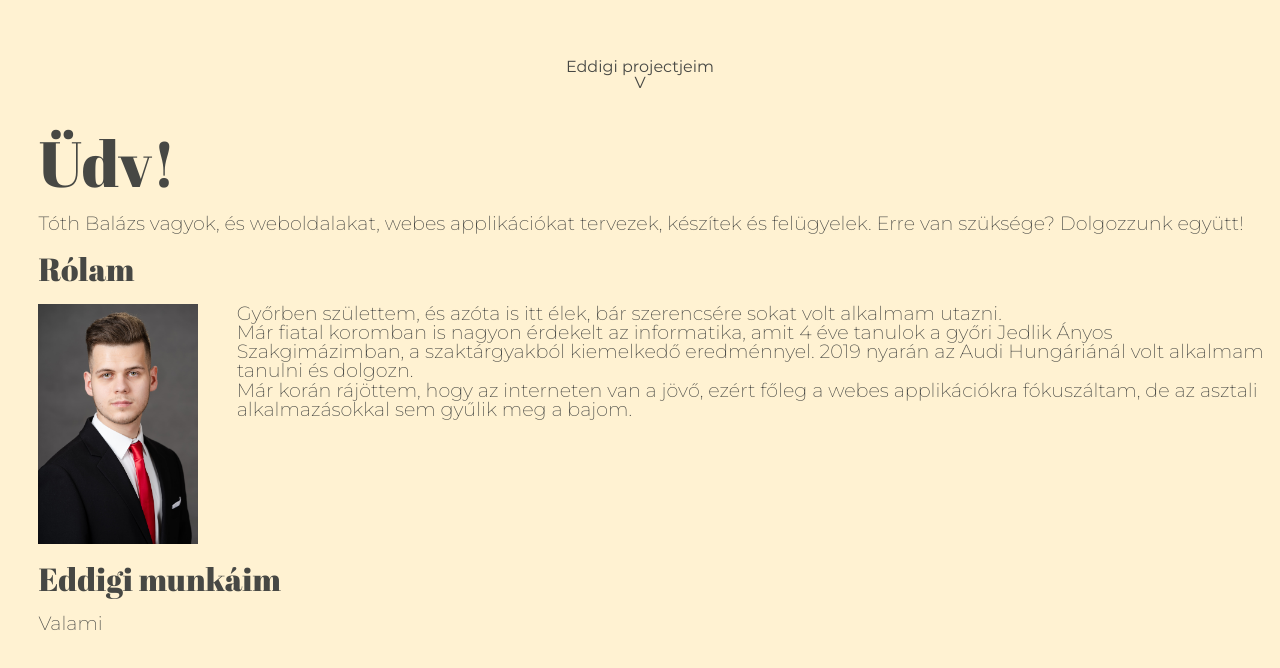
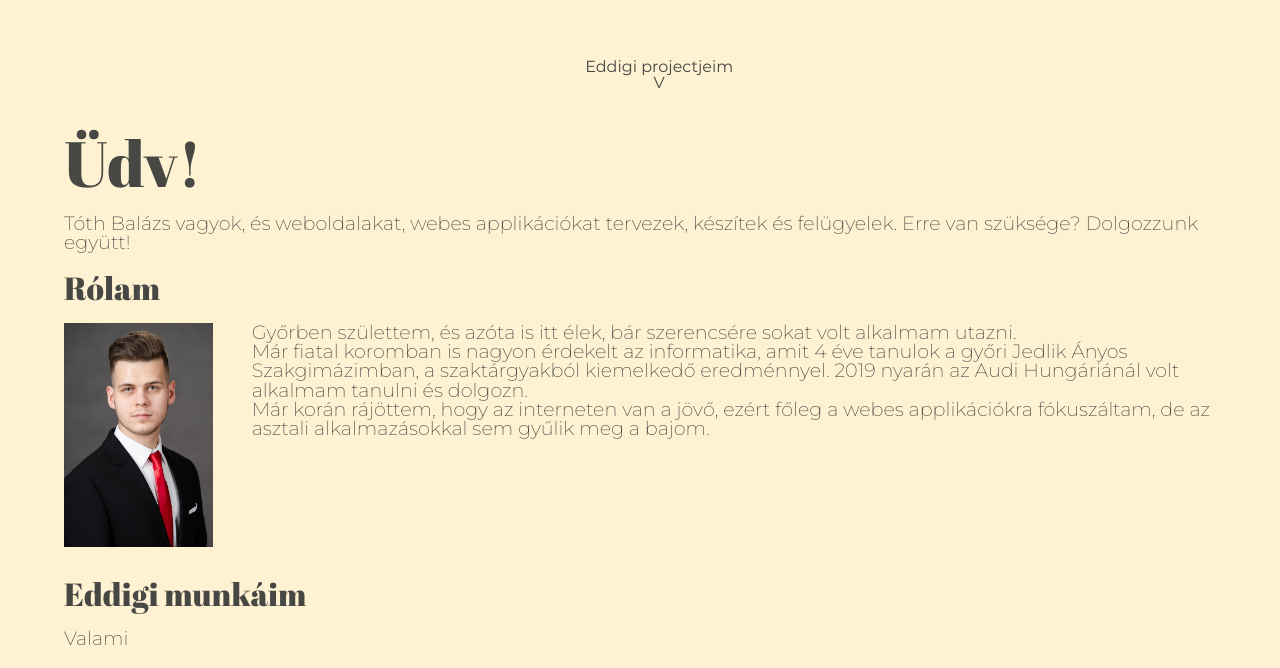
Before and after one commit to hiimbalii/portfolio, a plain HTML site: page PortfolioSite/index.html in a window 1280 px wide. Shown: the part 709-1377 px from the top of the page. Drawn offline with nearby package versions, Linux system fonts and the light colour scheme.

Commit message:
refactor

```diff
--- a/PortfolioSite/style/style.scss
+++ b/PortfolioSite/style/style.scss
@@ -37,7 +37,7 @@ $text-size: 1.2em;
     font-family: $title-font !important;
     font-weight: 300;
     font-size: $title-size;
-    margin-left: 3vw;
+    // margin-left: 3vw;
 }
 
 .hero{
@@ -47,13 +47,13 @@ $text-size: 1.2em;
     flex-direction: column;
     justify-content: space-between;
     align-content: space-between;
-
+    margin-left: 3vw;
     // margin-bottom: 1vh;
 
     .subtitle{
         font-size: $text-size;
         font-weight: 100;
-        margin-left: 3vw;
+        // margin-left: 3vw;
     }
 
     #navigator{
@@ -68,26 +68,28 @@ $text-size: 1.2em;
 .aboutme{
     padding-top: 5vh;
     // height: 100vh;
-
+    padding-left: 5vw;
+    padding-right: 3vw;
     .subtitle{
         font-family: $title-font !important;
         font-weight: 300;
         font-size: 2em;
-        margin-left: 3vw;
+        // margin-left: 3vw;
     }
+
     p{
         font-size: $text-size;
         font-weight: 100;
-        margin-left: 3vw;
+        // margin-left: 3vw;
         margin-top: 1em;
         margin-bottom: 1em;
         float:left;
         img{
             // width: 45%;
-            height: 15rem;
+            height: 14rem;
             float:left;
             margin-right: 3vw;
-            margin-bottom: 0em;
+            margin-bottom: 1%;
         }
     }
 }
```
Also changed, not shown: PortfolioSite/style/style.css, 1 other file.
